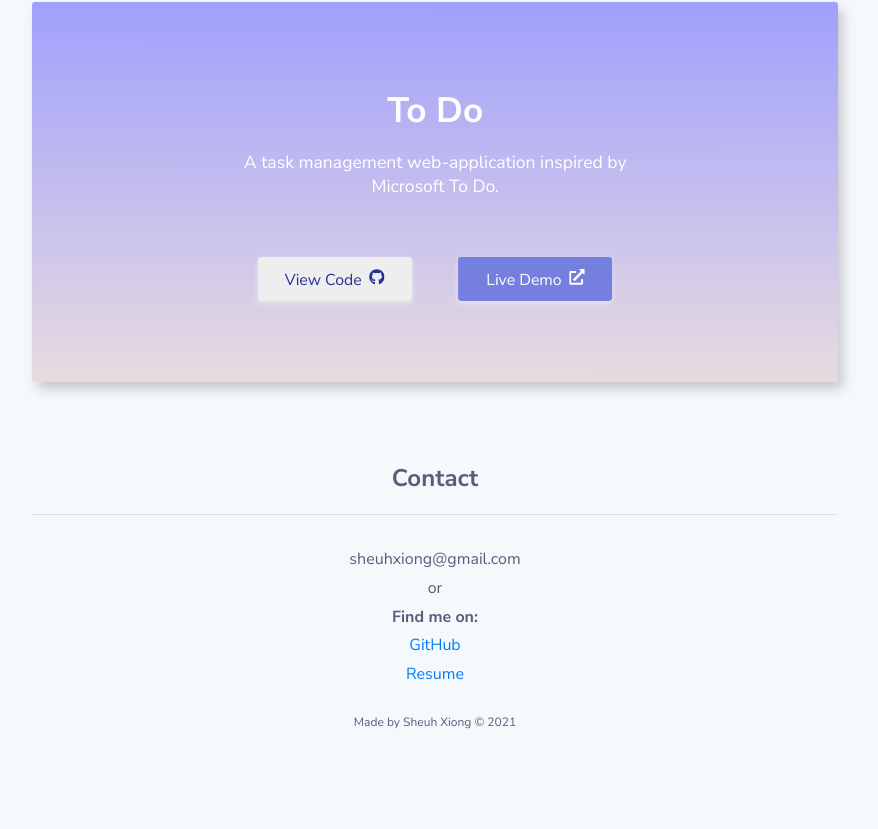
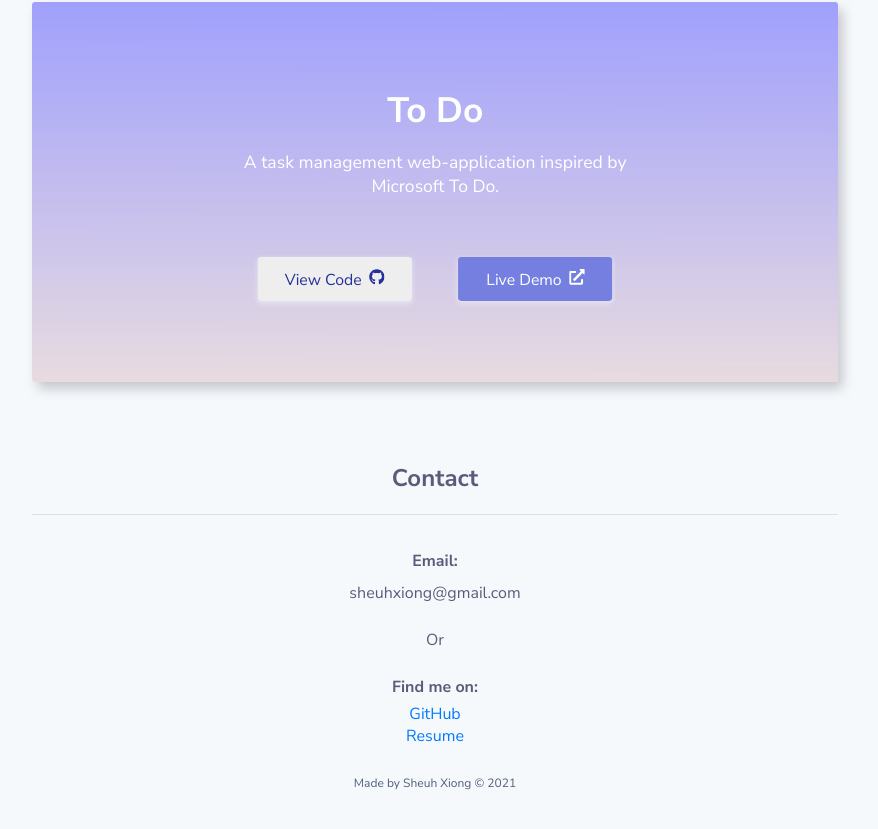
Before and after one commit to s92xiong/Portfolio, a React (Create React App) app: page / in a window 1280 px wide. Shown: the part 1762-2591 px from the top of the page, without its empty margins (205-1083 px from the left). Before the commit the page ends 2522 px from the top, so only its background shows below. Built offline with nearby package versions, Linux system fonts and the light colour scheme.

Commit message:
Adjusted margin spacing for Contact component

```diff
--- a/src/components/Contact/Contact.css
+++ b/src/components/Contact/Contact.css
@@ -1,15 +1,11 @@
 .contact {
-  margin: 30px auto;
+  width: min-content;
+  margin: 0 auto;
   text-align: center;
   color: #5a5d7a;
 }
 
-section {
-  margin: 25px;
-}
-
 .section a {
-  width: min-content;
   color: #007bff;
   text-decoration: none;
 }
@@ -19,10 +15,19 @@
 }
 
 .section p {
-  line-height: 1.8rem;
+  line-height: 2rem;
 }
 
-.section-2 {
+.or-separator {
+  margin: 20px;
+}
+
+.section-find-me-on {
+  margin: 0 0 20px 0;
+}
+
+.section-made-by-user {
   color: #525f7f;
   font-size: 0.75em;
+  margin-bottom: 50px;
 }
--- a/src/components/Contact/Contact.jsx
+++ b/src/components/Contact/Contact.jsx
@@ -4,17 +4,23 @@
 function Contact() {
   return (
     <div className="contact">
-      <section className="section section-0">
+
+      <section className="section section-email">
+        <p><b>Email:</b></p>
         <p>sheuhxiong@gmail.com</p>
-        <p>or</p>
+      </section>
+      <p className="or-separator">Or</p>
+      <section className="section section-find-me-on">
         <p><b>Find me on:</b></p>
-        <a href="https://github.com/s92xiong" target="blank"><p>GitHub</p></a>
-        <a href="/" target="blank"><p>Resume</p></a>
+        <a href="https://github.com/s92xiong" target="blank">GitHub</a>
+        <br/>
+        <a href="/" target="blank">Resume</a>
       </section>
 
-      <section className="section-2">
+      <section className="section section-made-by-user">
         <p>Made by Sheuh Xiong © 2021</p>
       </section>
+
     </div>
   )
 }
```
